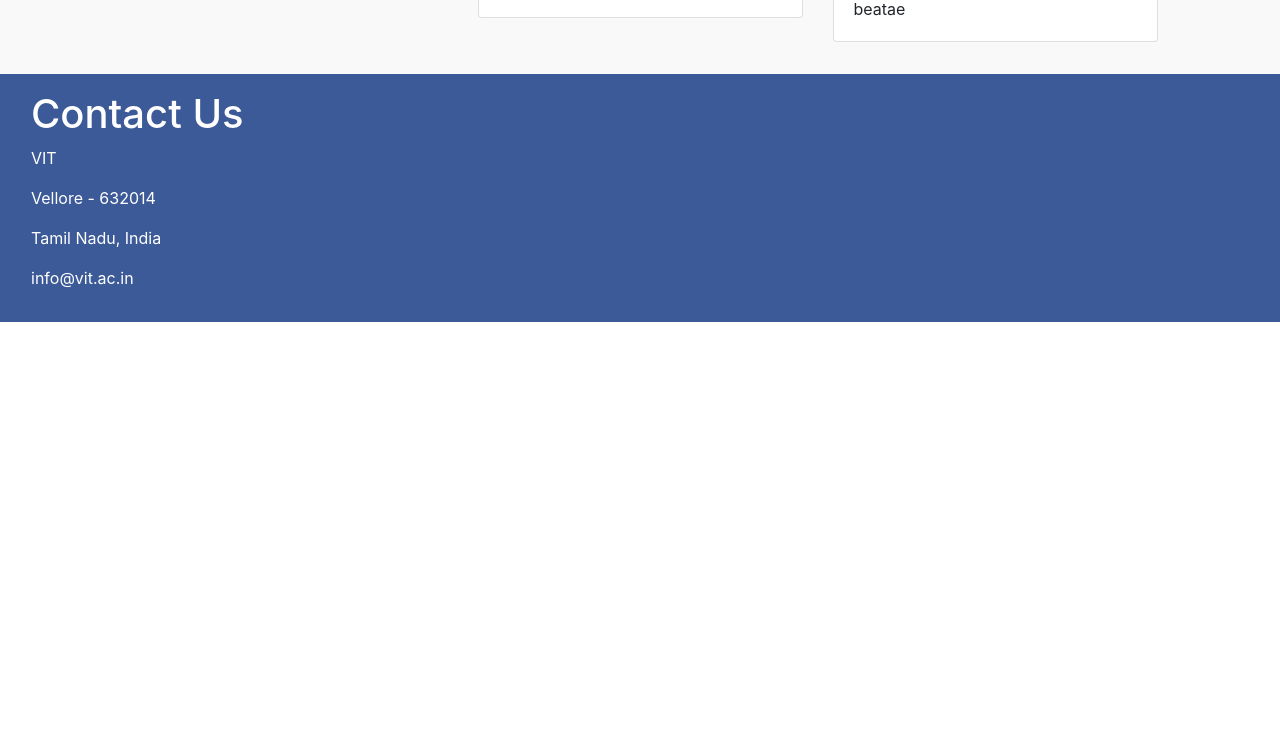
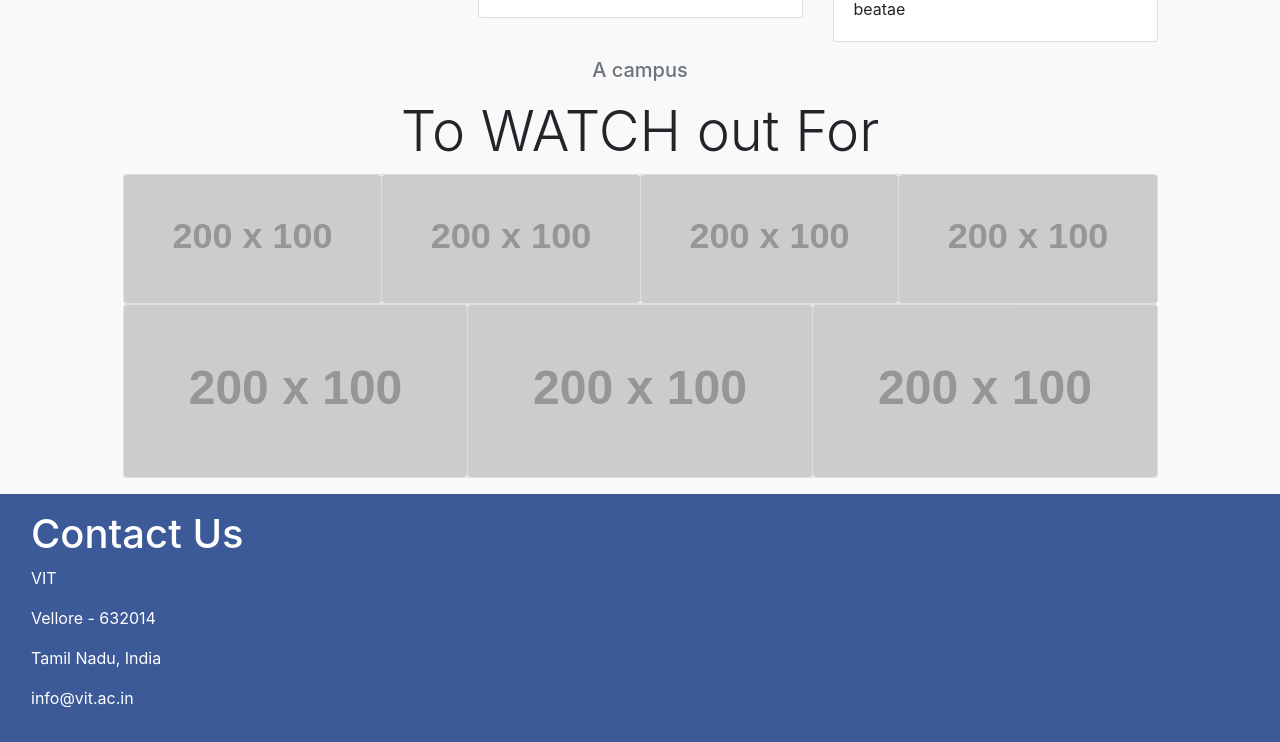
Before and after one commit to Abhinav-Srivastava2017/vit-website, a plain HTML site: page index.html in a window 1280 px wide. Shown: the part 1709-2451 px from the top of the page. Before the commit the page ends 2031 px from the top, so only its background shows below. Drawn offline with nearby package versions, Linux system fonts and the light colour scheme; placeholder pictures from the web are drawn by us; a script that the page names is missing.

Commit message:
added picture gallery

```diff
--- a/index.html
+++ b/index.html
@@ -337,6 +337,38 @@
             </div>
         </div>
     </div>
+    <h5 class="text-center text-muted">A campus</h5>
+    <h5 class="display-4 text-center mt-3">To WATCH out For</h5>
+    <div class="row">
+        <div class="col-1"></div>
+        <div class="col-md-10">
+            <div class="card-group">
+                <div class="card">
+                    <img class="card-img" src="https://via.placeholder.com/200x100" alt="Card image cap">
+                </div>
+                <div class="card">
+                    <img class="card-img" src="https://via.placeholder.com/200x100" alt="Card image cap">
+                </div>
+                <div class="card">
+                    <img class="card-img" src="https://via.placeholder.com/200x100" alt="Card image cap">
+                </div>
+                <div class="card">
+                    <img class="card-img" src="https://via.placeholder.com/200x100" alt="Card image cap">
+                </div>
+            </div>
+            <div class="card-group">
+                <div class="card">
+                    <img class="card-img" src="https://via.placeholder.com/200x100" alt="Card image cap">
+                </div>
+                <div class="card">
+                    <img class="card-img" src="https://via.placeholder.com/200x100" alt="Card image cap">
+                </div>
+                <div class="card">
+                    <img class="card-img" src="https://via.placeholder.com/200x100" alt="Card image cap">
+                </div>
+            </div>
+        </div>
+    </div>
     </div>
     <footer class="vit-blue text-white p-3">
         <div class="col-sm-4">
```
